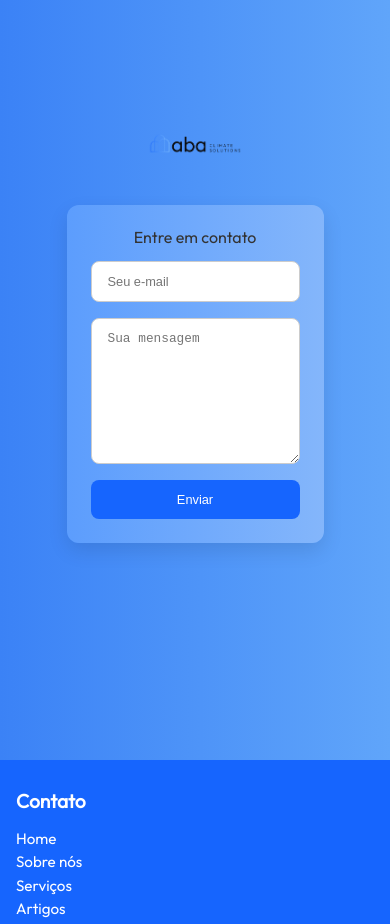
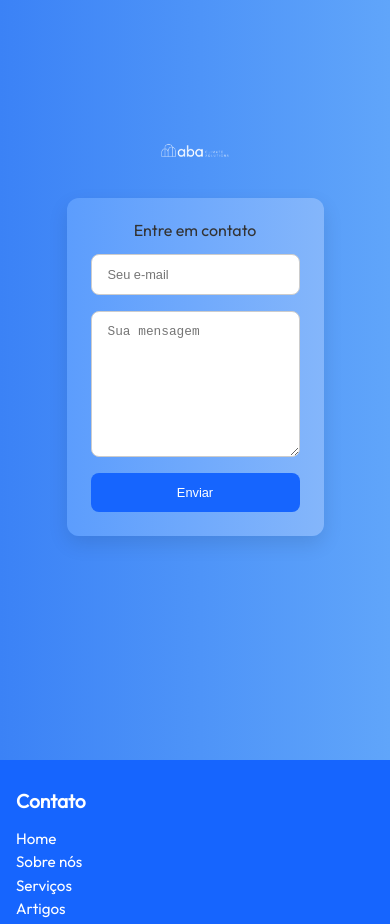
Before and after one commit to andremuniz92/aba-landingpage, a React (Vite) app: page / in a window 390 px wide. Shown: the part 3460-4384 px from the top of the page. Built offline with nearby package versions, Linux system fonts and the light colour scheme.

Commit message:
img tela de contatos

```diff
--- a/src/components/Session4/Contact/Contact.css
+++ b/src/components/Session4/Contact/Contact.css
@@ -22,7 +22,6 @@
 .contact-banner {
   max-width: 100%;
   height: auto;
-  margin-bottom: 1rem;
   width: 220px;
   height: auto;
 }
@@ -102,7 +101,6 @@ button:hover {
     }
 
     .contact-banner {
-      margin-bottom: 1rem;
       max-width: 80%;
       width: 220px;
     }
--- a/src/components/Session4/Contact/Contact.tsx
+++ b/src/components/Session4/Contact/Contact.tsx
@@ -1,6 +1,6 @@
 import './Contact.css';
 import { useState } from 'react';
-import bannerContato from '../../../assets/logo-home2.png'
+import bannerContato from '../../../assets/aba-branco.png'
 
 function Contact() {
   const [email, setEmail] = useState('');
```
Also changed, not shown: src/assets/aba-branco.png (added).
